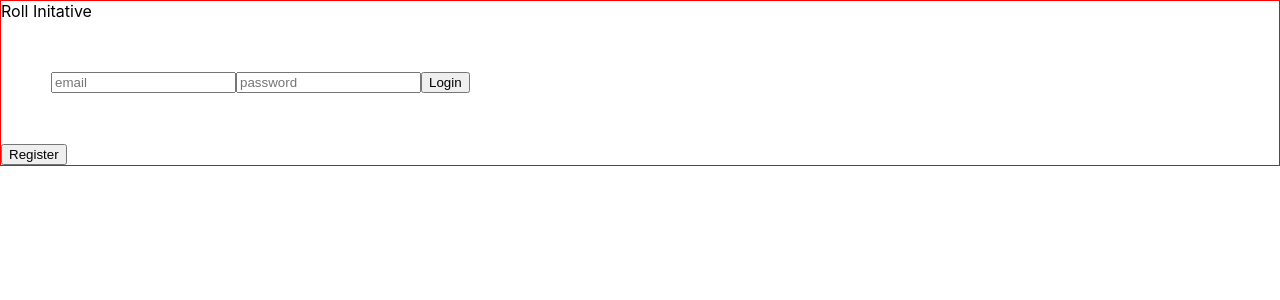
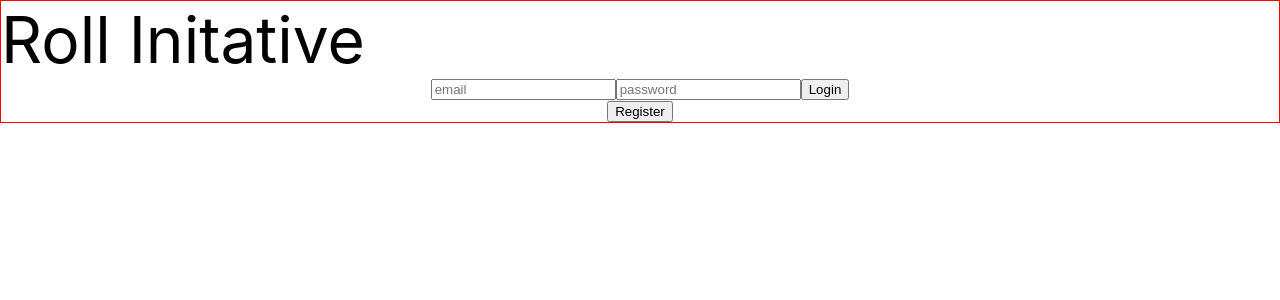
Before and after one commit to hammyhammer/roll-initiative, a React (Create React App) app in the folder client/: page / in a window 1280 px wide. Shown: the top 300 px of the page. Built offline with nearby package versions, Linux system fonts and the light colour scheme.

Commit message:
aligning inputs

```diff
--- a/client/src/screens/Login/Login.jsx
+++ b/client/src/screens/Login/Login.jsx
@@ -30,14 +30,13 @@ export default function Login(props) {
 
   return (
     <div className={logincss.whole}>
-      <header>
+      <header className={logincss.banner}>
         Roll Initative
       </header>
       <div className={logincss.form}>
         <form className={logincss.inputs} onSubmit={handleSubmit}>
           <input type="text" value={email} placeholder='email' onChange={(event) => setEmail(event.target.value)} />
           <input type="text" value={password} placeholder='password' onChange={(event) => setPassword(event.target.value)} />
-
           <button>Login</button>
 
         </form>
--- a/client/src/screens/Login/Login.module.css
+++ b/client/src/screens/Login/Login.module.css
@@ -1,11 +1,16 @@
 .whole {
   height: 100%;
   border: 1px red solid;
+  text-align: center;
+}
+
+.banner {
+  display: flex;
+  flex-direction: flex-start;
+  font-size: 5vw;
 }
 
 .form {
   display: flex;
-  align-content: center;
-  align-items: column;
-  margin: 50px;
+  flex-direction: column;
 }
```
